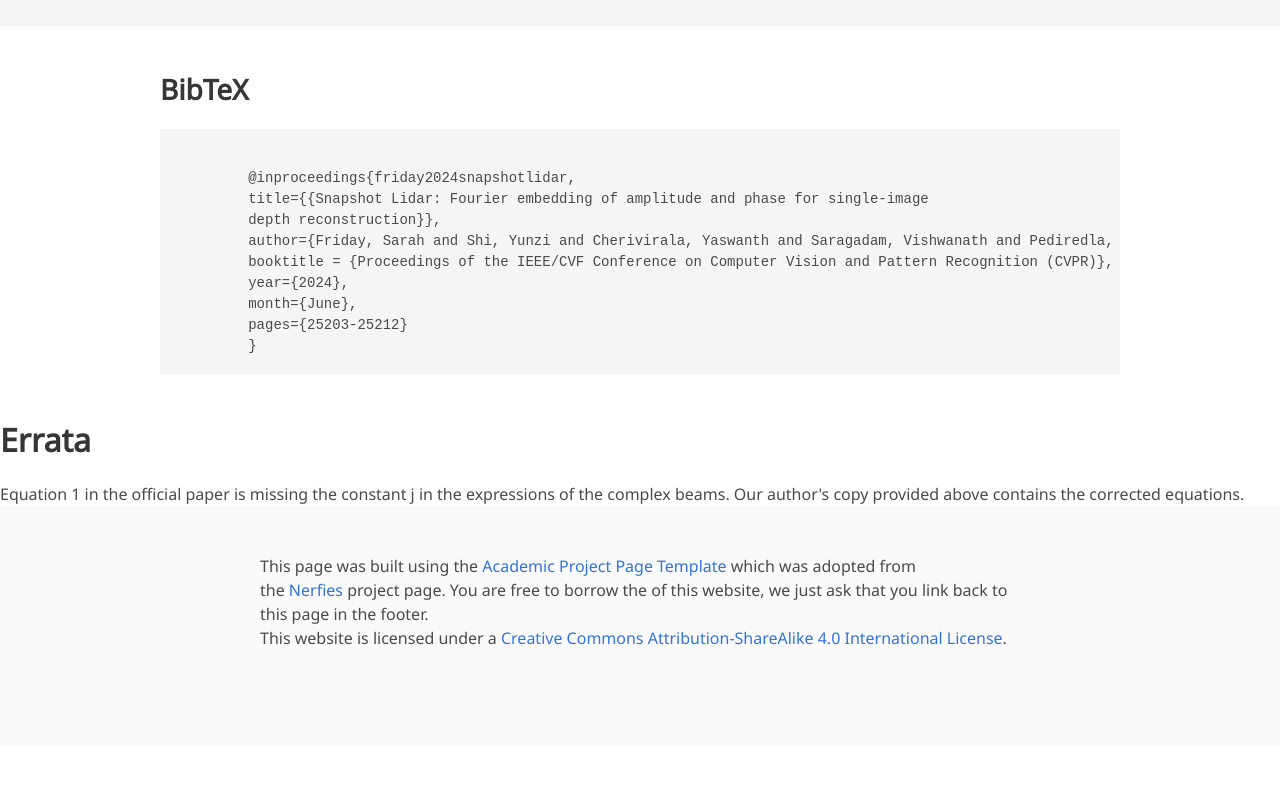
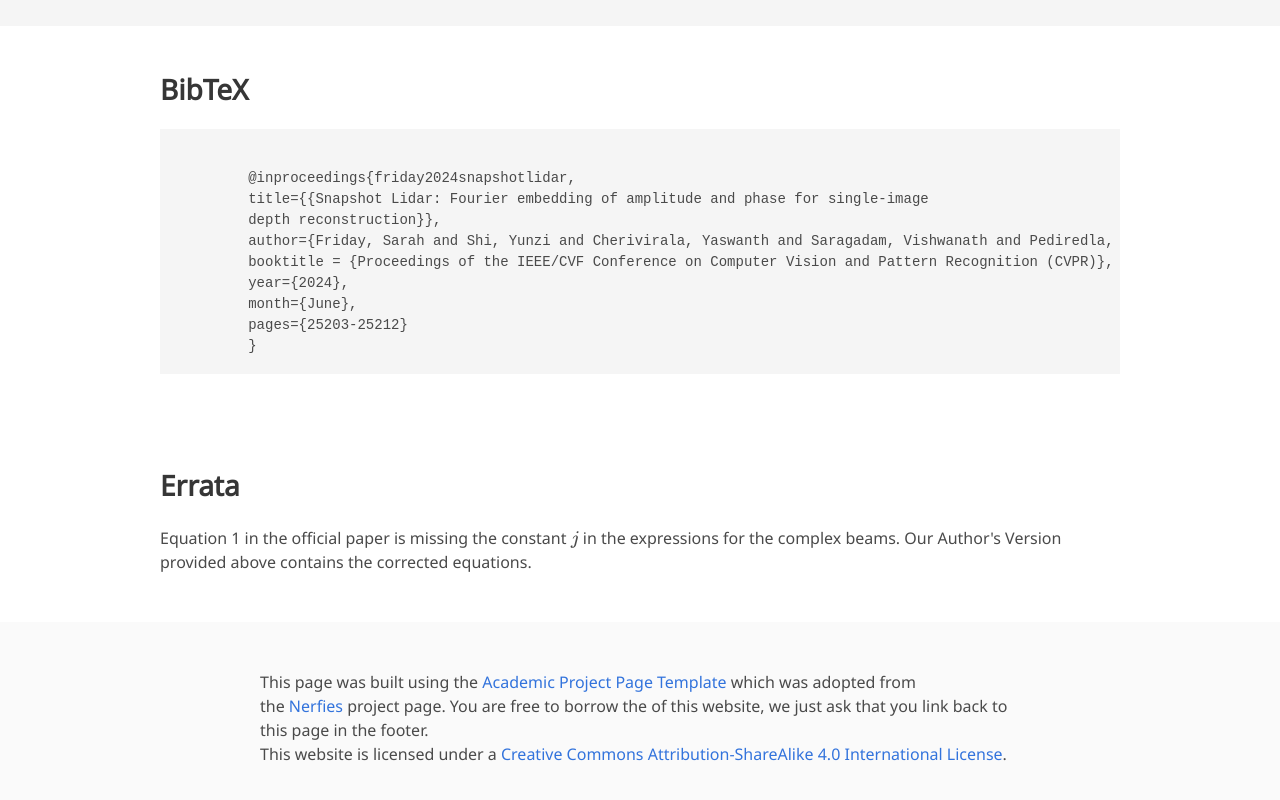
Before and after one commit to sarahkfriday/snapshot-lidar, a plain HTML site: page index.html in a window 1280 px wide. Shown: the part 4284-5084 px from the top of the page. Before the commit the page ends 5030 px from the top, so only its background shows below. Drawn offline with nearby package versions, Linux system fonts and the light colour scheme; some packages are replaced by stand-ins of ours; some icons are missing; a web font is replaced by a local one.

Commit message:
update index.html to fix errata format

```diff
--- a/index.html
+++ b/index.html
@@ -38,6 +38,7 @@
   <link rel="stylesheet" href="static/css/index.css">
 
   <script src="https://ajax.googleapis.com/ajax/libs/jquery/3.5.1/jquery.min.js"></script>
+  <script src='https://cdnjs.cloudflare.com/ajax/libs/mathjax/2.7.4/MathJax.js?config=default'></script>
   <script src="https://documentcloud.adobe.com/view-sdk/main.js"></script>
   <script defer src="static/js/fontawesome.all.min.js"></script>
   <script src="static/js/bulma-carousel.min.js"></script>
@@ -272,12 +273,14 @@
     </div>
 </section>
 <!--End BibTex citation -->
-<section>
-  <h2 class="title">Errata</h2>
-  <p>
-    Equation 1 in the official paper is missing the constant j in the expressions of the complex beams. Our author's copy provided above contains the corrected equations.
-  </p>
-</section>
+  <section class="section" id="Errata">
+    <div class="container is-max-desktop content">
+      <h2 class="title">Errata</h2>
+      <p>
+        Equation 1 in the official paper is missing the constant \(j\) in the expressions for the complex beams. Our Author's Version provided above contains the corrected equations.
+      </p>
+    </div>
+  </section>
 
   <footer class="footer">
   <div class="container">
```
